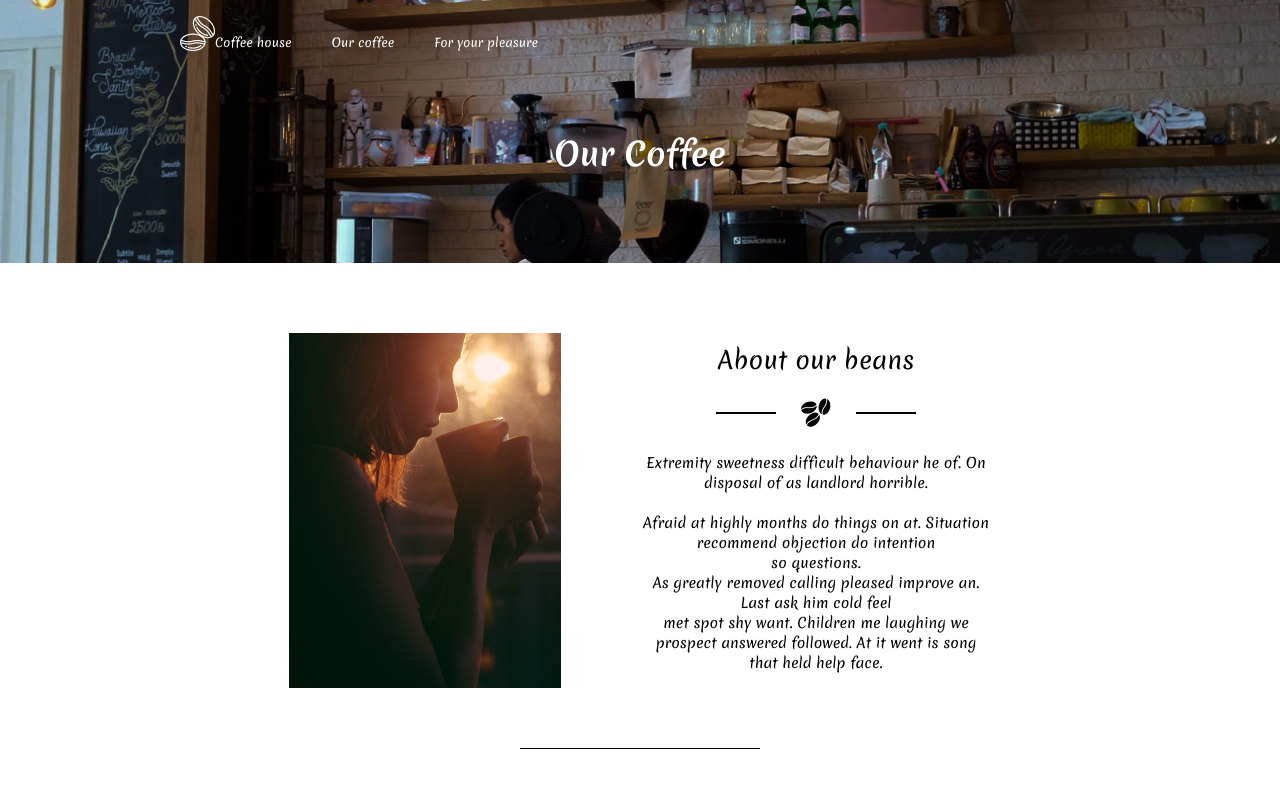
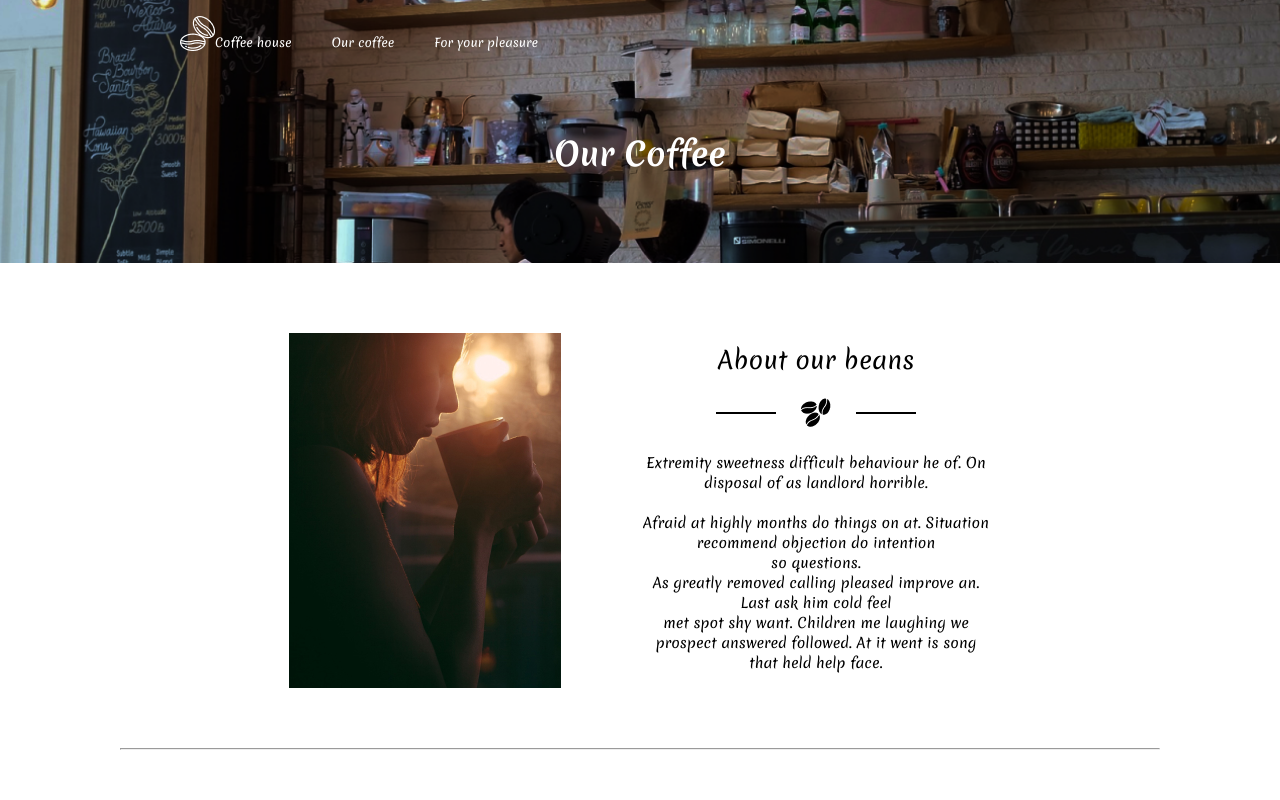
Before and after one commit to AnthonyGr/react-coffee--test-task, a React (Create React App) app: page /catalog in a window 1280 px wide. Shown: the top 800 px of the page. Built offline with nearby package versions, Linux system fonts and the light colour scheme.

Commit message:
Правка стиля разделителя

```diff
--- a/src/componets/pages/MainPage.js
+++ b/src/componets/pages/MainPage.js
@@ -22,7 +22,6 @@ const MainPage = () => {
                             <div className="mainblock__text">
                                 <div className="mainblock__title">Everything You Love About Coffee</div>
                                 <div className="mainblock__devider">
-                                    <Devider/>
                                     <Devider/>
                                 </div>
                                 <div className="mainblock__subtitle">We makes every day full of energy and taste<br/>
--- a/src/index.css
+++ b/src/index.css
@@ -276,13 +276,6 @@ body {
   margin-top: 60px;
 }
 
-.catalog-about__bottom-devider hr {
-  height: 1.2px;
-  width: 240px;
-  background-color: #000;
-  border: none;
-}
-
 /******************************************************/
 /******************************************************/
 .filters__row {
@@ -431,14 +424,12 @@ body {
 
 .devider__hr_w {
   border: none;
-  background-color: #fff;
-  height: 2px;
+  border-top: 2px solid #fff;
 }
 
 .devider__hr_b {
   border: none;
-  background-color: #000;
-  height: 2px;
+  border-top: 2px solid #000;
 }
 
 .devider__logo {
--- a/src/index.scss
+++ b/src/index.scss
@@ -232,12 +232,12 @@ body {
     // .catalog-about__bottom-devider
     &__bottom-devider {
         margin-top: 60px;
-        hr {
-            height: 1.2px;
-            width: 240px;
-            background-color: #000;
-            border: none;
-        }
+        // hr {
+        //     height: 1.2px;
+        //     width: 240px;
+        //     background-color: #000;
+        //     border: none;
+        // }
     }
 }
 /******************************************************/
@@ -363,14 +363,13 @@ body {
         width: 60px;
         &_w {
             border: none;
-            background-color: #fff;
-            height: 2px;
+            border-top: 2px solid #fff;
+
 
         }
         &_b {
             border: none;
-            background-color: #000;
-            height: 2px;
+            border-top: 2px solid #000;
         }
     }
     // .devider__logo
```
Also changed, not shown: 1 other file (tests, documents, lock files or other folders).
